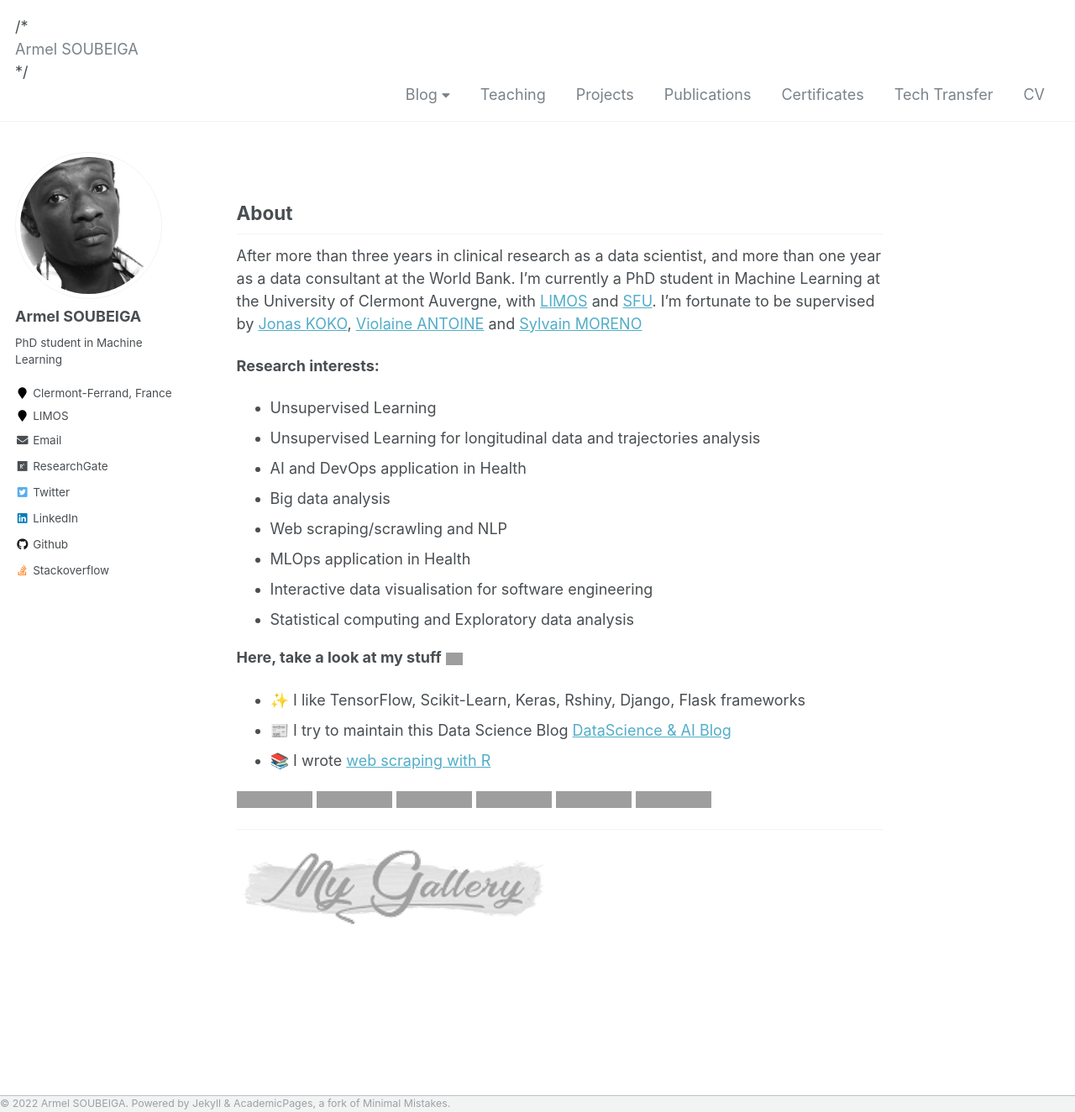
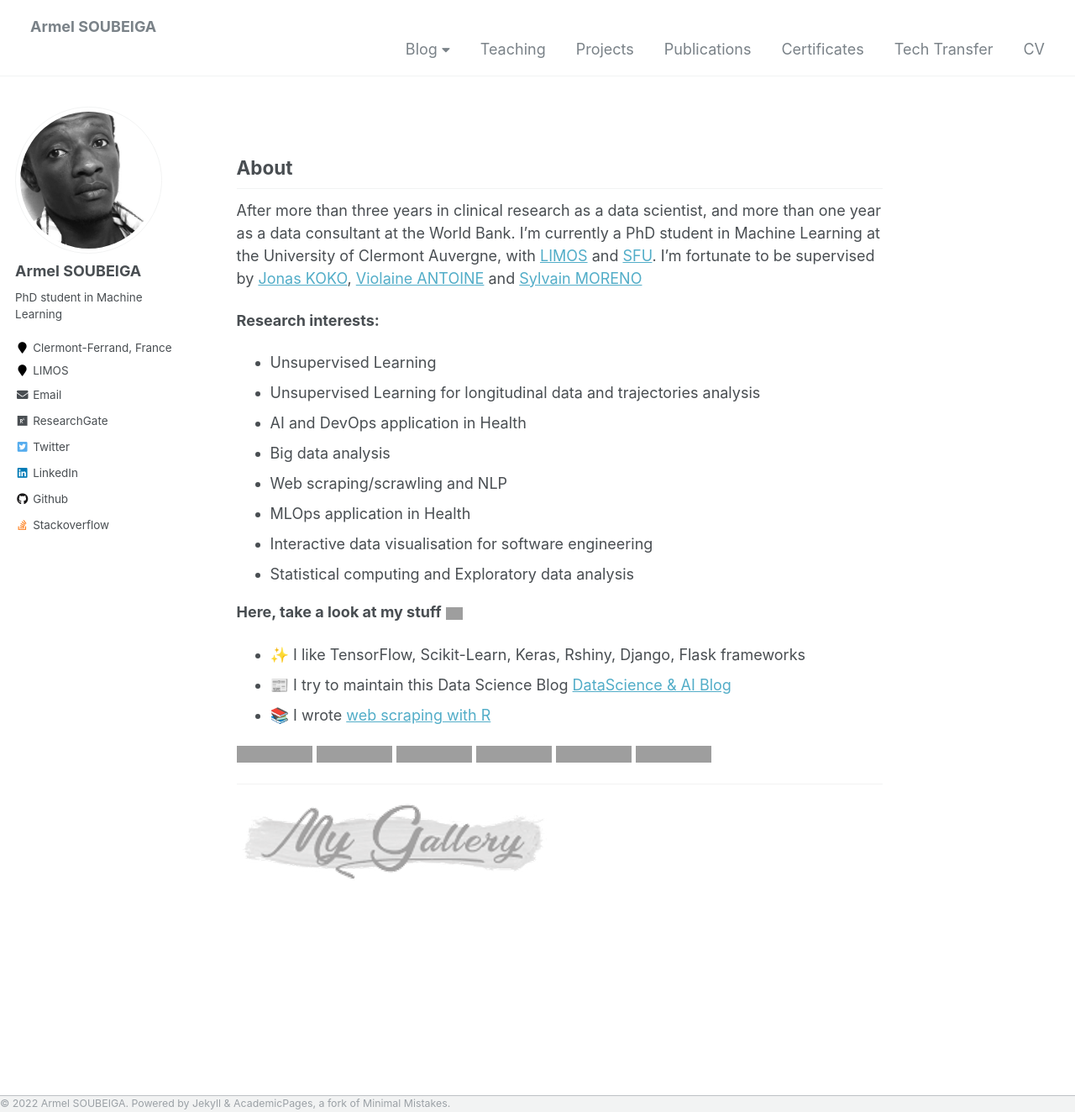
Before and after one commit to armelsoubeiga/armelsoubeiga.github.io, a Jekyll site: the page built from _pages/about.md, in a window 1280 px wide and 1324 px high, cut to the strip 0-1324 px from the top of the window. Shown: the whole strip at 84% size. Built offline with Jekyll 4.4.1, drawn with Linux system fonts in a browser that asks for light colours; grey boxes are pictures that could not be loaded.

Commit message:
Update masthead.html

```diff
--- a/_includes/masthead.html
+++ b/_includes/masthead.html
@@ -4,15 +4,7 @@
   <div class="masthead__inner-wrap">
     <div class="masthead__menu">
       <nav id="site-nav" class="greedy-nav">
-        /*
-        {% unless logo_path == empty %}
-          <a class="site-logo" href="{{ '/' | relative_url }}"><img src="{{ logo_path | relative_url }}" alt="{{ site.masthead_title | default: site.title }}"></a>
-        {% endunless %}
-        <a class="site-title" href="{{ '/' | relative_url }}">
-          {{ site.masthead_title | default: site.title }}
-          {% if site.subtitle %}<span class="site-subtitle">{{ site.subtitle }}</span>{% endif %}
-        </a>
-        */
+        <li class="masthead__menu-item masthead__menu-item--lg"><a href="{{ base_path }}/">{{ site.title }}</a></li>
         <ul class="visible-links">
             {%- for link in site.data.navigation.main -%}
                 {% assign class = nil %}
```
